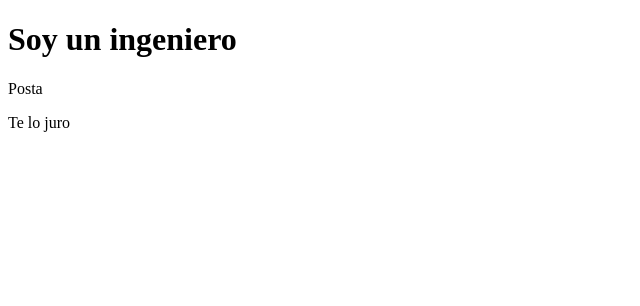
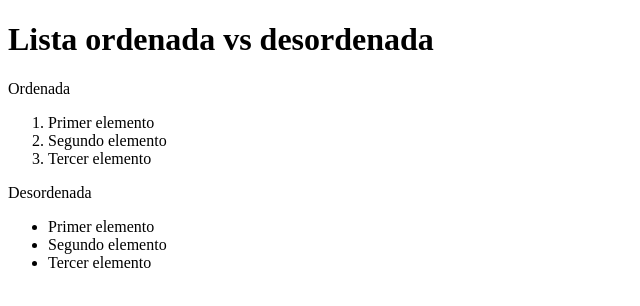
Before and after one commit to diegolagreca/UT1, a plain HTML site: page TA2.htm in a window 1280 px wide. Shown: the whole page, without its empty margins (0-640 px from the left). Drawn offline with Linux system fonts and the light colour scheme.

Commit message:
Update TA2.htm

```diff
--- a/TA2.htm
+++ b/TA2.htm
@@ -8,9 +8,20 @@
     </title>
 
 <body>
-    <h1>Soy un ingeniero</h1>
-    <p>Posta</p>
-    <p>Te lo juro</p>
+    <h1>Lista ordenada vs desordenada</h1>
+    <p>Ordenada</p>
+    <ol>
+        <li>Primer elemento</li>
+        <li>Segundo elemento</li>
+        <li>Tercer elemento</li>
+    </ol>
+    <p>Desordenada</p>
+    <ul>
+        <li>Primer elemento</li>
+        <li>Segundo elemento</li>
+        <li>Tercer elemento</li>
+    </ul>
+
 </body>
 </head>
 </html>
```
